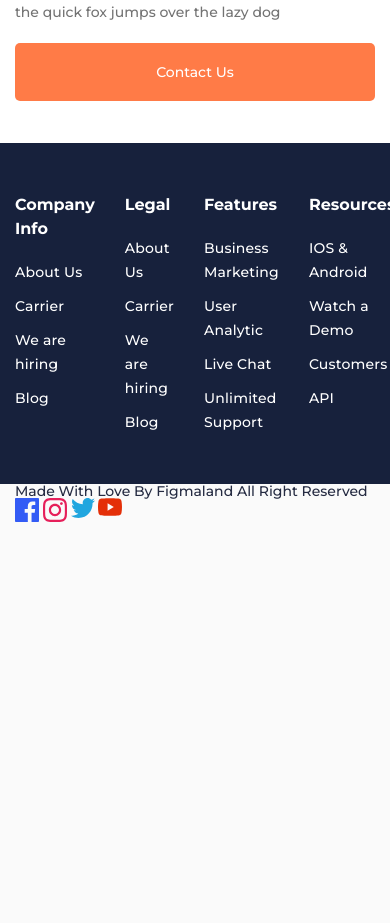
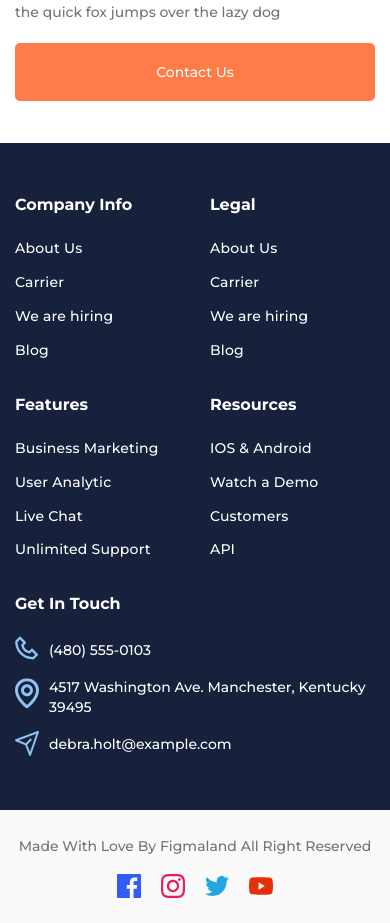
Before and after one commit to 8807010/Relvise, a plain HTML site: page index.html in a window 390 px wide. Shown: the part 6628-7551 px from the top of the page. Before the commit the page ends 7150 px from the top, so only its background shows below. Drawn offline with Linux system fonts and the light colour scheme.

Commit message:
footer is completed

```diff
--- a/css/style.css
+++ b/css/style.css
@@ -1078,7 +1078,7 @@ body {
 
 .footer__top {
   background: #17213c;
-  padding: 50px 0;
+  padding: 35px 0;
 }
 
 .footer__main {
@@ -1086,12 +1086,17 @@ body {
 
 .footer__row {
   display: flex;
+  flex-wrap: wrap;
   margin: 0 -15px;
 }
 
 .footer__columns {
-  padding: 0 15px;
-  flex: 0 1 20%;
+  padding: 15px 15px;
+  flex: 0 1 16.667%;
+}
+
+.footer__columns:last-child {
+  flex: 0 1 33.334%;
 }
 
 .footer__label {
@@ -1150,3 +1155,52 @@ body {
 .menu-footer__link:hover {
   text-decoration: underline;
 }
+
+.footer__bottom {
+  padding: 25px 0;
+}
+
+.social {
+  display: flex;
+  align-items: center;
+}
+
+.social__item:not(:last-child) {
+  margin-right: 20px;
+}
+
+.footer__copy {
+  color: #737373;
+  line-height: 171%;
+}
+
+.footer__container {
+  display: flex;
+  justify-content: space-between;
+  align-items: center;
+}
+
+@media (max-width: 767px) {
+  .footer__container {
+    flex-direction: column;
+  }
+  .footer__copy {
+    margin-bottom: 15px;
+    text-align: center;
+  }
+}
+
+@media (max-width: 992px) {
+  .footer__columns {
+    flex: 0 1 25%;
+  }
+  .footer__columns:last-child {
+    flex: 0 1 100%;
+  }
+}
+
+@media (max-width: 767px) {
+  .footer__columns {
+    flex: 0 1 50%;
+  }
+}
--- a/index.html
+++ b/index.html
@@ -484,8 +484,14 @@
                     <div class="footer__social social">
                         <a href="" class="social__item">
                             <img src="./img/footer/socials/01.svg" alt="facebook">
+                        </a>
+                        <a href="" class="social__item">
                             <img src="./img/footer/socials/02.svg" alt="instagram">
+                        </a>
+                        <a href="" class="social__item">
                             <img src="./img/footer/socials/03.svg" alt="twitter">
+                        </a>
+                        <a href="" class="social__item">
                             <img src="./img/footer/socials/04.svg" alt="youtube">
                         </a>
                     </div>
```
